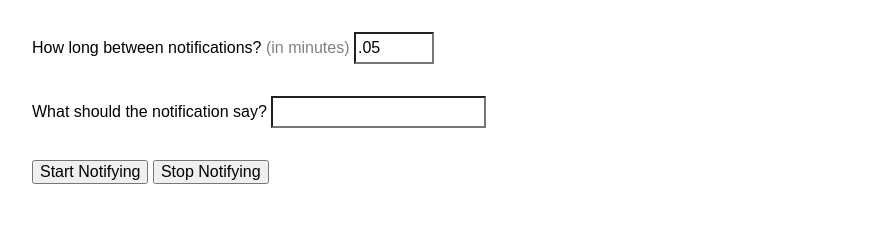
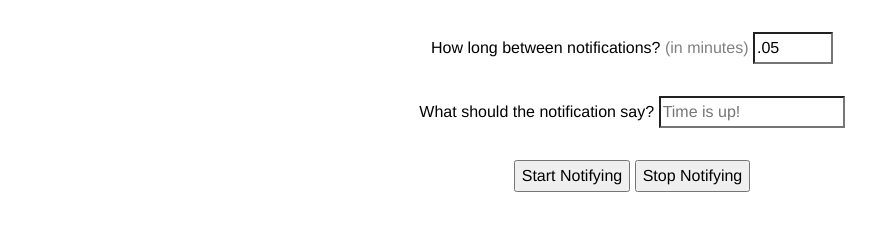
Before and after one commit to rpurton/notification-timer, a plain HTML site: page notifyme.html in a window 1280 px wide. Shown: the whole page, without its empty margins (8-884 px from the left). Drawn offline with Linux system fonts and the light colour scheme.

Commit message:
implemented user input, notification body text, basic styling

```diff
--- a/notifyme.html
+++ b/notifyme.html
@@ -11,17 +11,22 @@
 </head>
 
 <div class="wrapper">
+  <div class="inner">
     <p>
       <label for="userminutes">How long between notifications? <span style="color:gray;">(in minutes)</span></label>
       <input type="number" id="userminutes" value =".05" max="120">
     </p>
     <p>
       <label for="notifytext">What should the notification say?</label>
-    <input type="text" id="notifytext">
+      <input type="text" placeholder="Time is up!" id="notifytext">
 
       <div id="buttons">
         <button type="submit" id="userstart" value="start">Start Notifying</button>
         <button type="submit" id="userstop" value="stop">Stop Notifying</button>
       </div>
 
+      <div id="timer">
       </div>
+
+  </div> <!--inner-->
+</div> <!--wrapper-->
--- a/scripts.js
+++ b/scripts.js
@@ -1,57 +1,34 @@
-//browser request permission from user for notifications
-
-
-// TO DO: only alert after 2nd run (alerts now as soon as you click the button)
-
 window.onload = function(){
 
   var a;
 
-
   document.getElementById('buttons').addEventListener('click',function(evt) {
-  var userInput = Math.floor(60000 * document.getElementById('userminutes').value);
-
+    var userInput = Math.floor(60000 * document.getElementById('userminutes').value);
 
     var target = evt.target;
     if (target.id === 'userstart') {
+
+      //browser request permission from user for notifications and logs result
       Notification.requestPermission().then(function(result) {
         console.log(result);
       });
 
+      //start notification interval based on user inputted minutes
       a = setInterval(function(){
         console.log('start');
-        new Notification('Time is up!');
+        //new Notification(notify);
+        new Notification(document.getElementById('notifytext').value, {
+          body: 'It has been ' + document.getElementById('userminutes').value + ' minutes.',
+        });
       }, userInput);
 
-
-
+      //end notification interval when stop button is clicked
     } else if (target.id === 'userstop') {
       console.log('stop');
       clearInterval(a);
+
     } else;
+
   }, false);
 
 }
-
-
-    /*
-    a = setTimeout(function startTimer(){
-      console.log('start');
-      setTimeout(startTimer, userInput)
-      }, userInput)
-      */
-
-
-    //stopbutton.onclick =
-    //  clearTimeout(a);
-
-
-
-/*
-//this works - basic - no controls
-var timer = setInterval(myTimer, 5000);
-
-function myTimer () {
-  new Notification('Get Up');
-}
-*/
--- a/style.css
+++ b/style.css
@@ -1,6 +1,7 @@
 * {
-  font-family: sans-serif;
+  font-family: Helvetica, sans-serif;
   font-size: 1em;
+  margin: auto;
 }
 
 input {
@@ -13,6 +14,13 @@ input {
 
 .wrapper {
   margin: 2em;
+  display: grid;
+}
+
+.inner {
+  align-self: center;
+  justify-self: center;
+  text-align: center;
 }
 
 #userminutes {
@@ -22,3 +30,7 @@ input {
 p {
   margin: 0em 0em 2em 0em;
 }
+
+button {
+  height: 2em;
+}
```
Lines whose indentation alone changed are shown as unchanged.
